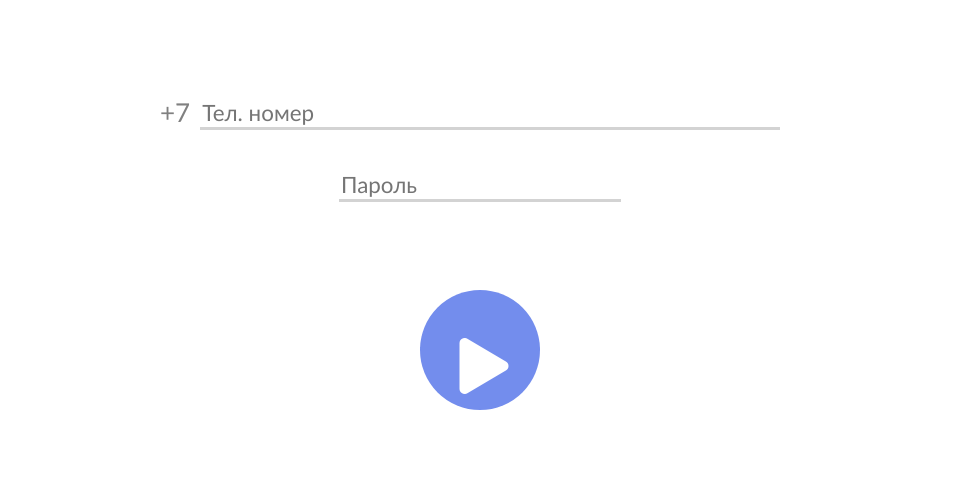
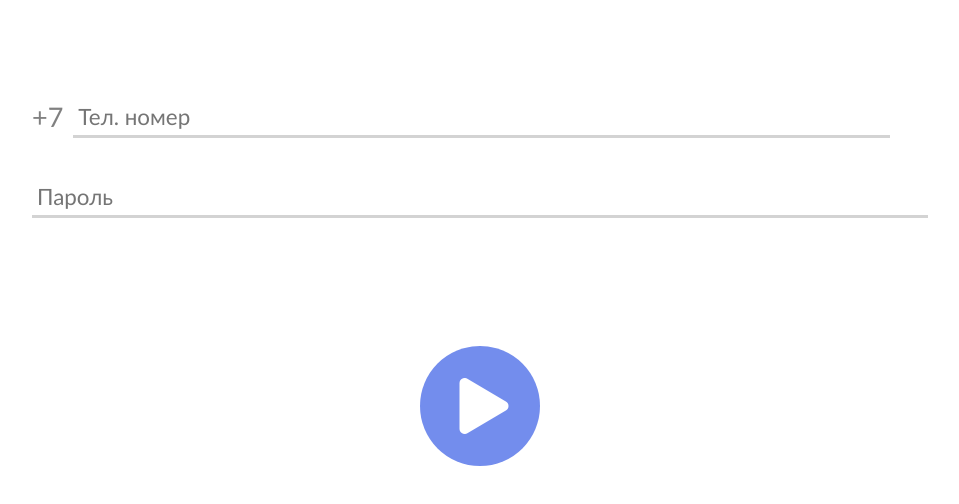
Before and after one commit to anzhelinagafurova/SABYgramm, a React app in the folder sabygramm/: page / in a window 1280 px wide. Shown: the part 162-666 px from the top of the page, without its empty margins (160-1119 px from the left). Built offline with nearby package versions, Linux system fonts and the light colour scheme.

Commit message:
Update auth.scss

```diff
--- a/sabygramm/src/components/pages/auth/auth.scss
+++ b/sabygramm/src/components/pages/auth/auth.scss
@@ -25,25 +25,30 @@
 
 .tel-wrapper {
   display: flex;
-  width: 50%;
+  width: 70%;
   margin: 5vh 0;
+  box-sizing: border-box;
 }
 .number-7 {
   font-family: Calibri;
-  font-size: 26px;
+  font-size: 27px;
   color: gray;
   margin: 0;
   margin-right: 10px;
   position: relative;
-  bottom: 2px
+  top: 2px;
+
 }
 .login-form input[type="tel"] {
   width: 90%;
+  padding: 5px;
 }
 
-.login-form input[type="text"] {
-  width: 50%;
+.login-form input[type="password"] {
+  box-sizing: border-box;
+  width: 70%;
   margin-bottom: 5vh;
+  padding: 5px;
 }
 
 .login-text {
@@ -55,7 +60,6 @@
 }
 .login-button {
   margin-top: 11vh;
-  padding-top: 4vh;
   cursor: pointer;
   border-radius: 50%;
   width: 15vh;
```
